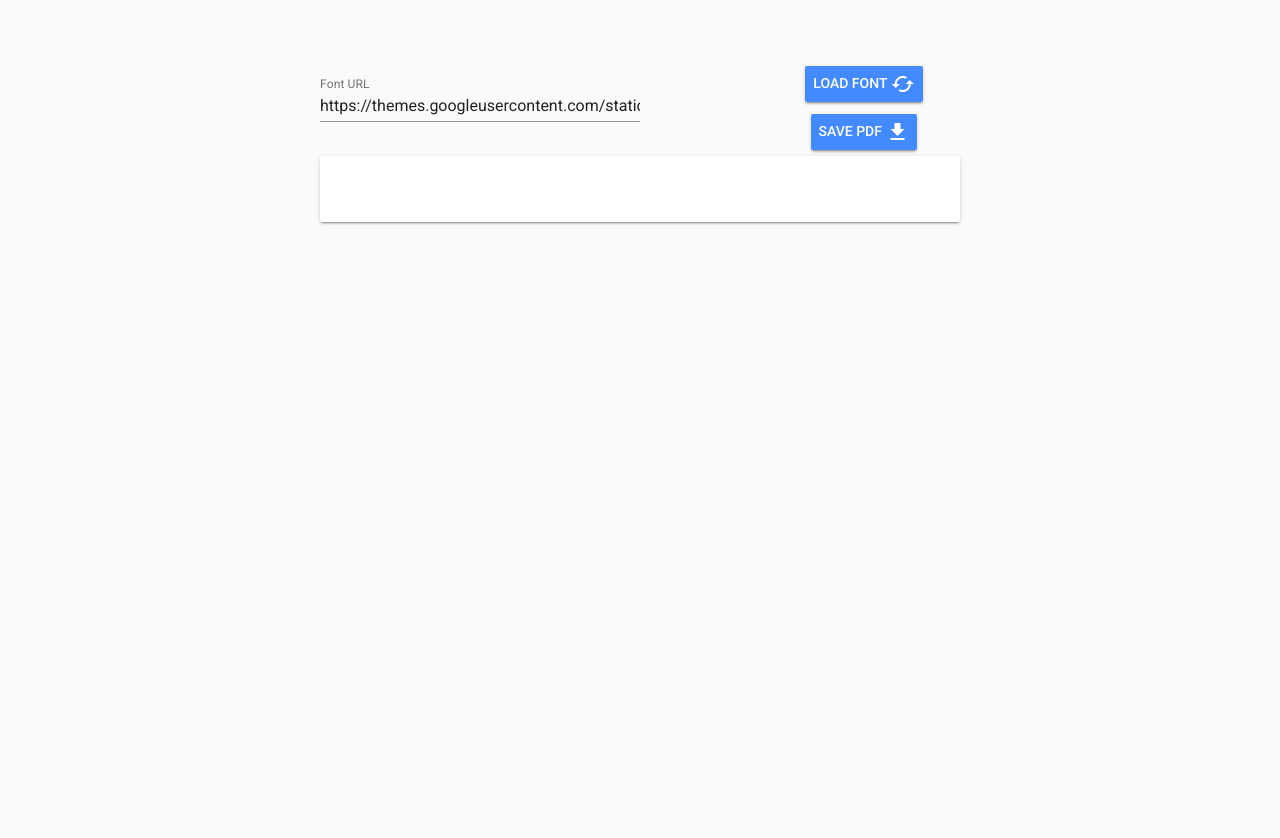
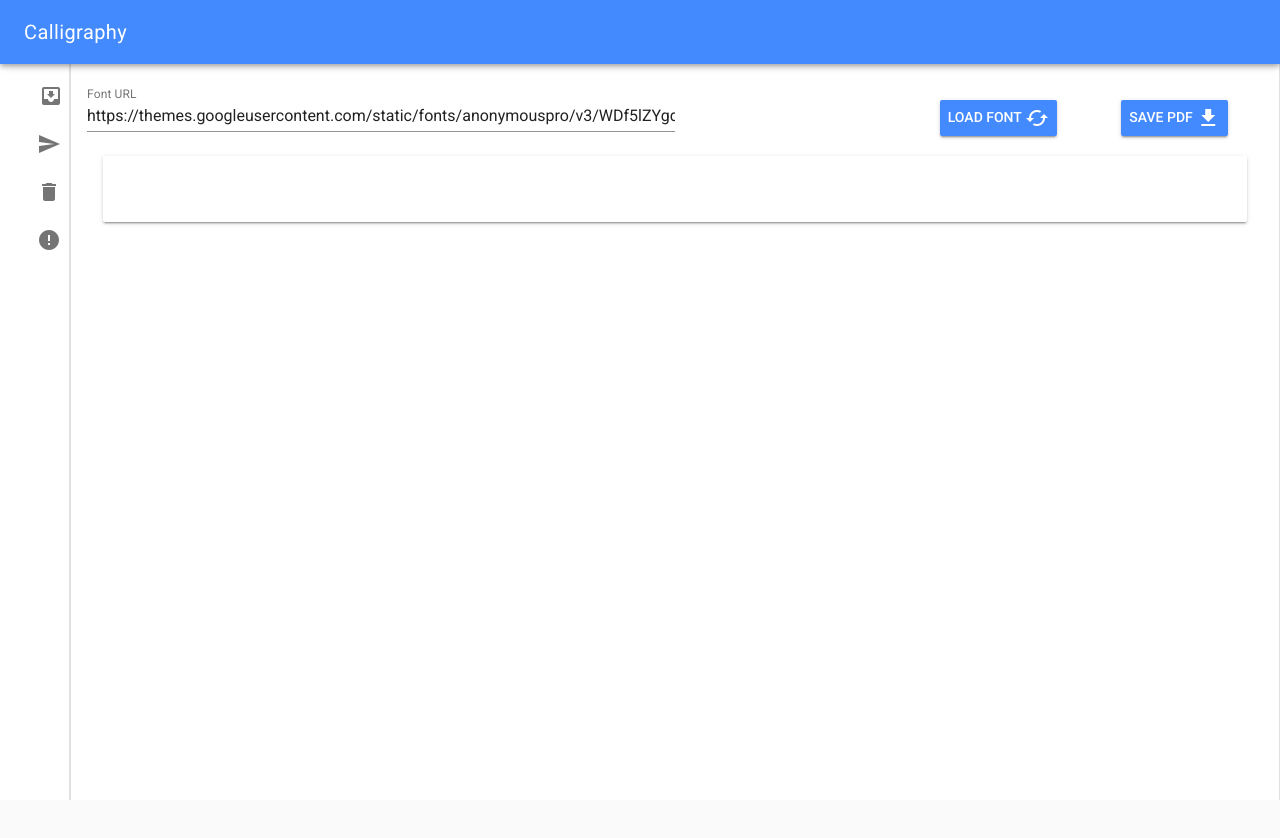
Before and after one commit to Xevion/calligraphy, a Vue app: page / in a window 1280 px wide. Shown: the top 838 px of the page. After the commit the page ends 800 px from the top, so only its background shows below. Built offline with nearby package versions, Linux system fonts and the light colour scheme; what vue-highlightjs would draw is missing.

Commit message:
change to drawers, reorganize and attempt mini draw (padding bugs found)

```diff
--- a/src/App.vue
+++ b/src/App.vue
@@ -1,5 +1,44 @@
 <template>
     <div id="app">
+        <div class="page-container md-layout-row">
+            <md-app>
+                <md-app-toolbar class="md-primary">
+                    <span class="md-title">Calligraphy</span>
+                </md-app-toolbar>
+
+                <md-app-drawer :md-active.sync="menuVisible" md-persistent="mini" md-permanent="clipped">
+                    <md-toolbar class="md-transparent" md-elevation="0">
+                        <span>Navigation</span>
+                    </md-toolbar>
+
+                    <md-list>
+                        <md-list-item>
+<!--                            <md-button class="md-icon-button" @click="toggleMenu">-->
+                                <md-icon>move_to_inbox</md-icon>
+<!--                            </md-button>-->
+                        </md-list-item>
+
+                        <md-list-item>
+                            <md-button class="md-icon-button" @click="toggleMenu">
+                                <md-icon>send</md-icon>
+                            </md-button>
+                        </md-list-item>
+
+                        <md-list-item>
+                            <md-button class="md-icon-button" @click="toggleMenu">
+                                <md-icon>delete</md-icon>
+                            </md-button>
+                        </md-list-item>
+
+                        <md-list-item>
+                            <md-button class="md-icon-button" @click="toggleMenu">
+                                <md-icon>error</md-icon>
+                            </md-button>
+                        </md-list-item>
+                    </md-list>
+                </md-app-drawer>
+
+                <md-app-content>
                     <div class="md-layout md-center md-alignment-center-space-between">
                         <div class="md-layout-item md-size-50">
                             <md-field>
@@ -27,6 +66,9 @@
                             </md-card>
                         </div>
                     </div>
+                </md-app-content>
+            </md-app>
+        </div>
     </div>
 </template>
 
@@ -38,10 +80,8 @@ body, html {
     text-align: center;
 }
 
-#app {
-    width: 50%;
-    margin: 60px auto;
-    color: #2c3e50;
+body, #app, .page-container, .md-app {
+    height: 100%;
 }
 
 .hljs {
@@ -64,16 +104,19 @@ import axios from 'axios';
 
 export default {
     name: 'App',
-    components: {
-    },
+    components: {},
     data() {
         return {
             fontURL: "https://themes.googleusercontent.com/static/fonts/anonymouspro/v3/WDf5lZYgdmmKhO8E1AQud--Cz_5MeePnXDAcLNWyBME.ttf",
             fontData: null,
             directAxios: axios.create({baseURL: ''}),
+            menuVisible: false,
         }
     },
     methods: {
+        toggleMenu() {
+            this.menuVisible = !this.menuVisible
+        },
         getFonts() {
             this.directAxios.get({
                 url: `https://www.googleapis.com/webfonts/v1/webfonts?key=${process.env.FONT_API_KEY}`
```
Also changed, not shown: 8 other files (tests, documents, lock files or other folders). Lines whose indentation alone changed are shown as unchanged.
